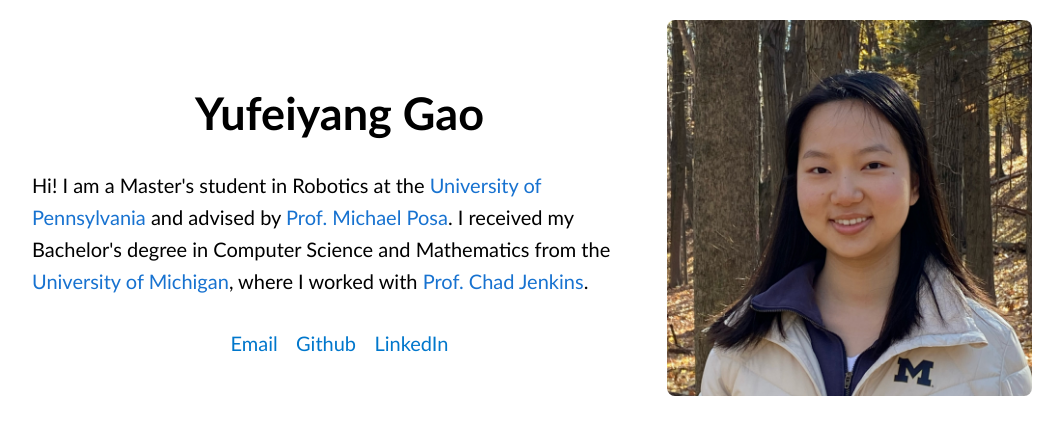
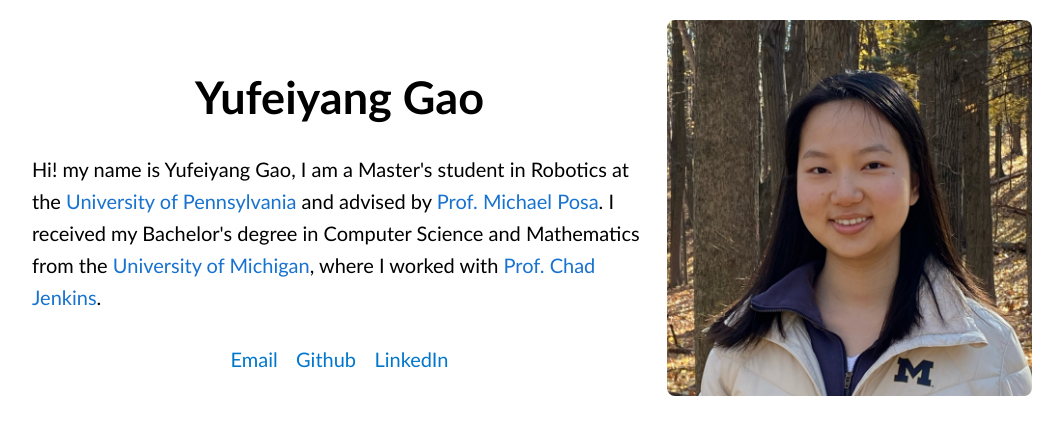
Before and after one commit to yufeiyg/yufeiyg.github.io, a plain HTML site: page index.html in a window 1280 px wide. Shown: the top 439 px of the page, without its empty margins (108-1171 px from the left). Drawn offline with Linux system fonts and the light colour scheme.

Commit message:
Update introduction text in index.html

```diff
--- a/index.html
+++ b/index.html
@@ -135,7 +135,7 @@
                         Yufeiyang Gao
                     </p>
                     <p>
-                        Hi! I am a Master's student in Robotics at the
+                        Hi! my name is Yufeiyang Gao, I am a Master's student in Robotics at the
                         <a href="https://www.grasp.upenn.edu/">University of Pennsylvania</a> and advised by <a href="https://dair.seas.upenn.edu/posa/">Prof. Michael Posa</a>.
                         I received my Bachelor's degree in Computer Science and Mathematics from the <a href="https://umich.edu/">University of Michigan</a>, where I worked with
                         <a href="https://ocj.name/">Prof. Chad Jenkins</a>.
```
